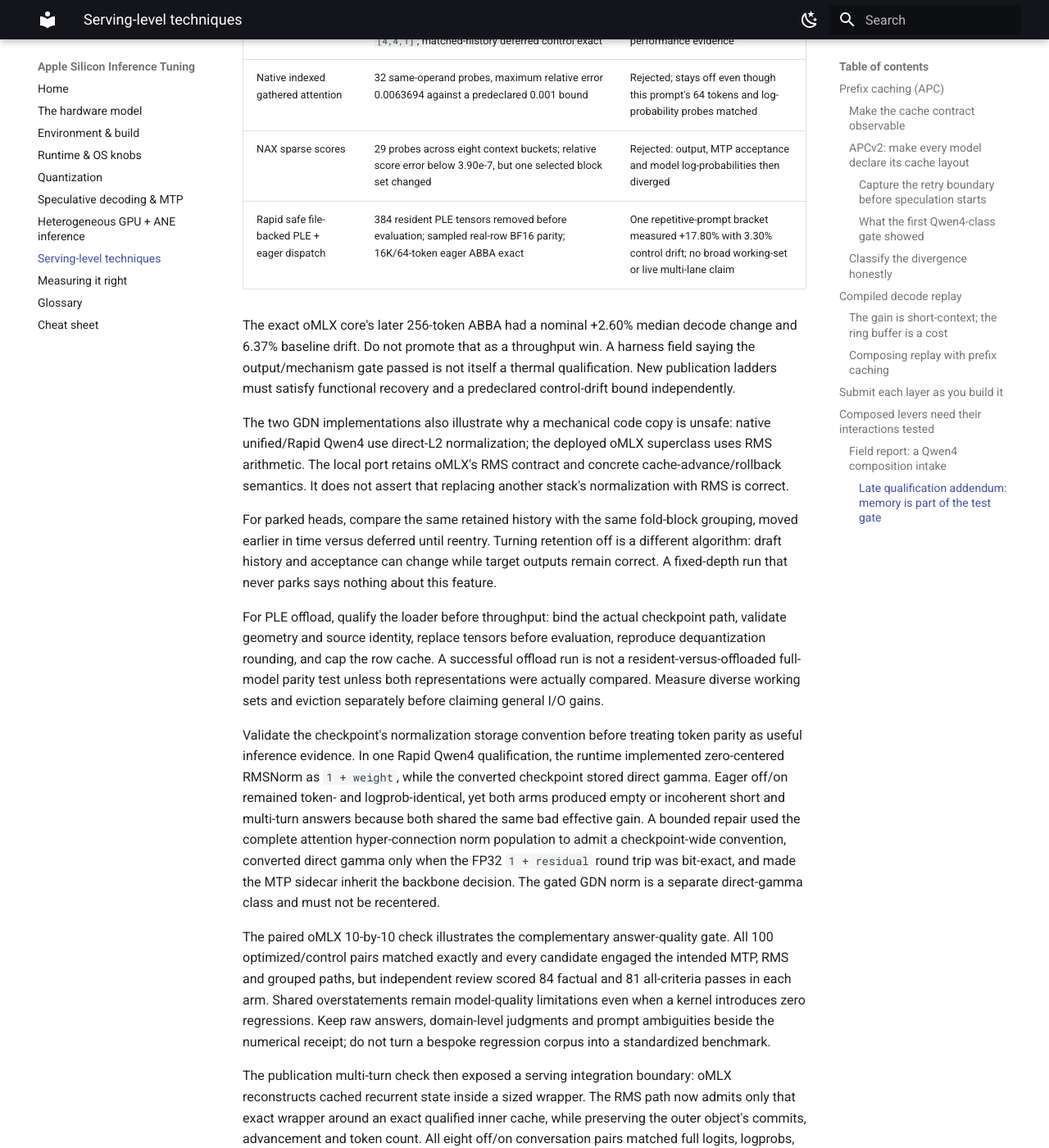
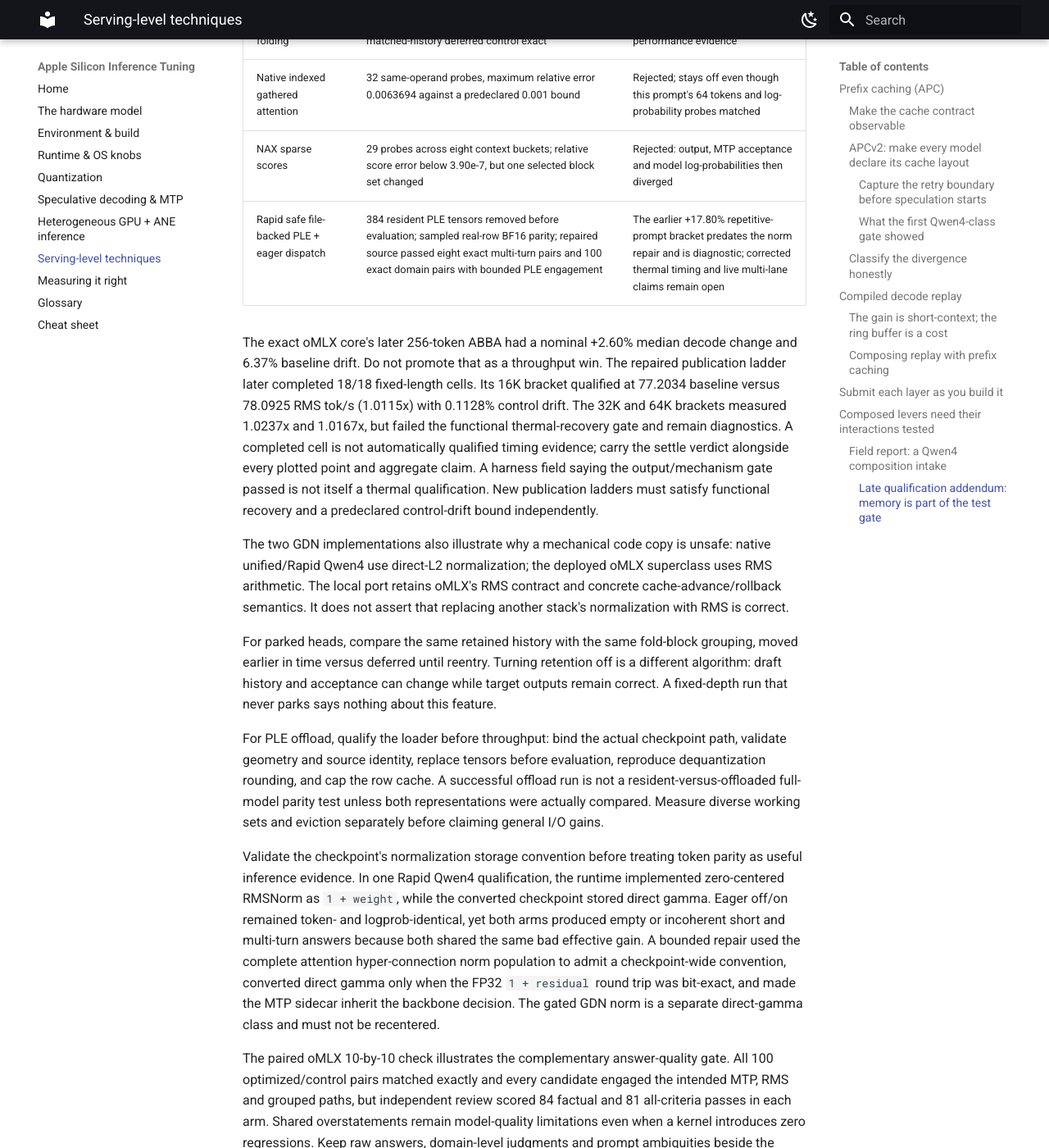
Before and after one commit to pierre427/apple-silicon-inference-tuning, an MkDocs documentation site: the page built from docs/serving-techniques.md, in a window 1280 px wide and 1400 px high, scrolled down 12101 px. Shown: the whole window at 82% size. Built offline with MkDocs 1.6.1 and Material for MkDocs 9.7.7, drawn with Linux system fonts in a browser that asks for light colours; some of the changed text lies outside the part shown.

Commit message:
Record peer-stack Qwen4 publication qualification

```diff
--- a/docs/serving-techniques.md
+++ b/docs/serving-techniques.md
@@ -512,10 +512,16 @@
 | Parked speculative-head folding | Native park/fold/reentry/rollback lifecycle reached with 38 actual tokens and fold blocks `[4,4,1]`; matched-history deferred control exact | Correctness qualified; forced scheduling and hashing are not performance evidence |
 | Native indexed gathered attention | 32 same-operand probes, maximum relative error 0.0063694 against a predeclared 0.001 bound | Rejected; stays off even though this prompt's 64 tokens and log-probability probes matched |
 | NAX sparse scores | 29 probes across eight context buckets; relative score error below 3.90e-7, but one selected block set changed | Rejected: output, MTP acceptance and model log-probabilities then diverged |
-| Rapid safe file-backed PLE + eager dispatch | 384 resident PLE tensors removed before evaluation; sampled real-row BF16 parity; 16K/64-token eager ABBA exact | One repetitive-prompt bracket measured +17.80% with 3.30% control drift; no broad working-set or live multi-lane claim |
+| Rapid safe file-backed PLE + eager dispatch | 384 resident PLE tensors removed before evaluation; sampled real-row BF16 parity; repaired source passed eight exact multi-turn pairs and 100 exact domain pairs with bounded PLE engagement | The earlier +17.80% repetitive-prompt bracket predates the norm repair and is diagnostic; corrected thermal timing and live multi-lane claims remain open |
 
 The exact oMLX core's later 256-token ABBA had a nominal +2.60% median decode
 change and 6.37% baseline drift. Do not promote that as a throughput win.
+The repaired publication ladder later completed 18/18 fixed-length cells.
+Its 16K bracket qualified at 77.2034 baseline versus 78.0925 RMS tok/s
+(1.0115x) with 0.1128% control drift. The 32K and 64K brackets measured
+1.0237x and 1.0167x, but failed the functional thermal-recovery gate and remain
+diagnostics. A completed cell is not automatically qualified timing evidence;
+carry the settle verdict alongside every plotted point and aggregate claim.
 A harness field saying the output/mechanism gate passed is not itself a
 thermal qualification. New publication ladders must satisfy functional
 recovery and a predeclared control-drift bound independently.
@@ -558,6 +564,24 @@
 model-quality limitations even when a kernel introduces zero regressions. Keep
 raw answers, domain-level judgments and prompt ambiguities beside the numerical
 receipt; do not turn a bespoke regression corpus into a standardized benchmark.
+
+The corrected Rapid check applied the same principle after repairing its
+checkpoint normalization convention. All 100 eager-off/on pairs matched in
+text, tokens and log-probability trajectories, all 200 answers stopped
+naturally, and both arms scored 79 factual, 96 detail, 99 format, 100
+completion and 76 all-criteria passes. Its eight-pair multi-turn companion
+also matched exactly and scored 6/8 per arm. These equal-arm results support a
+zero-regression conclusion for the tested eager scheduling path; they do not
+rank Rapid against oMLX because each stack generated a different answer set
+under a different inference path.
+
+Its repaired fixed-length ladder then qualified eager scheduling at every
+context: eager-off/on median decode was 30.851/36.819 tok/s at 16K (1.1934x),
+29.753/35.219 at 32K (1.1837x), and 26.731/31.316 at 64K (1.1715x). Median
+request wall-time gains narrowed from 1.0675x to 1.0197x as prefill dominated.
+All ABBA pairs were exact, control drift stayed below 1.53%, and all thermal
+gaps recovered. Report decode and request wall time together: a substantial
+per-token scheduling gain can yield a modest whole-request win at long context.
 
 The publication multi-turn check then exposed a serving integration boundary:
 oMLX reconstructs cached recurrent state inside a sized wrapper. The RMS path
```
Also changed, not shown: docs/measurement.md (+7 -0 lines).
